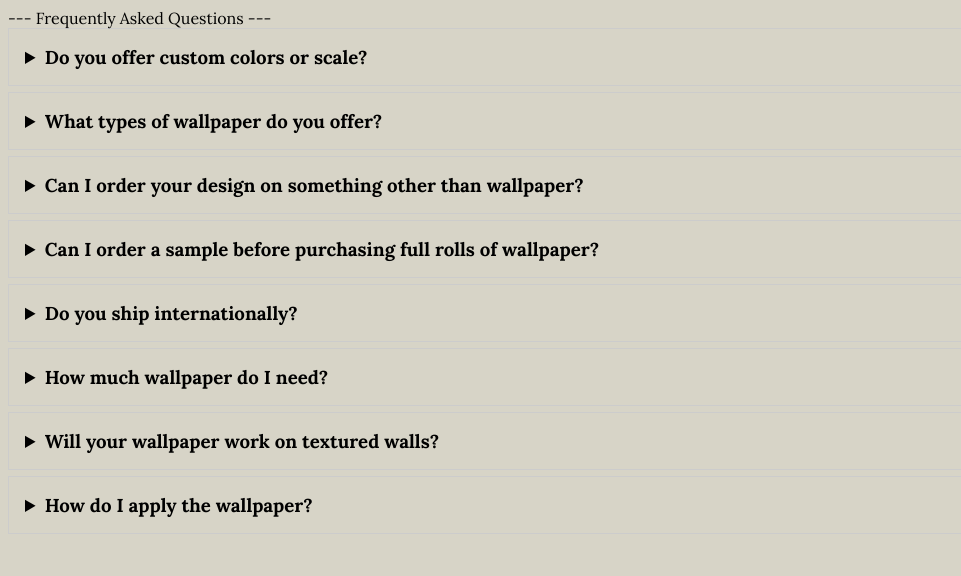
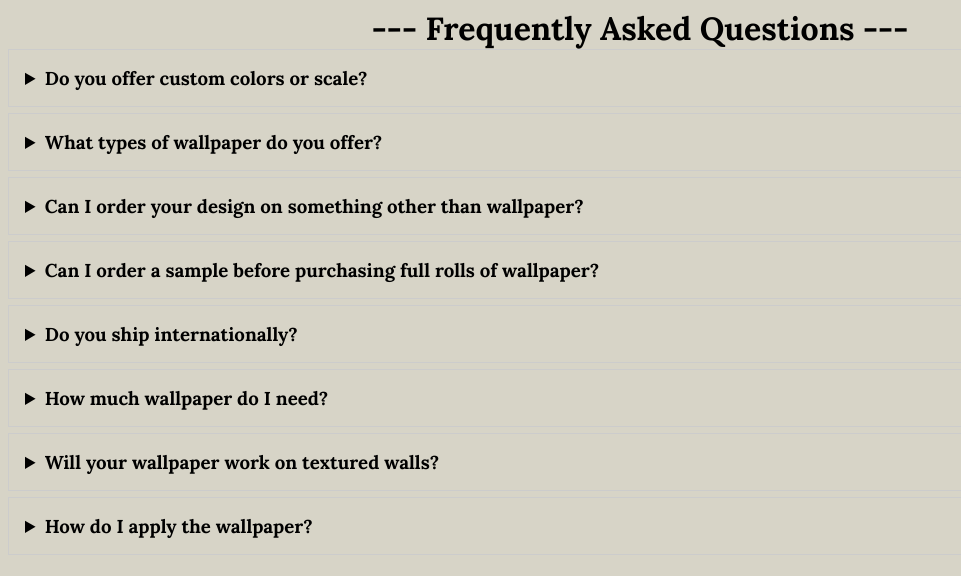
Before and after one commit to nicoletoerberart-dot/FAQ, a plain HTML site: page index.html in a window 1280 px wide. Shown: the whole page, without its empty margins (0-961 px from the left). Drawn offline with Linux system fonts and the light colour scheme.

Commit message:
Update index.html
Formatting

```diff
--- a/index.html
+++ b/index.html
@@ -34,6 +34,12 @@
       font-weight: bold;
       font-family: 'Lora', serif;
     }
+  .faq-title {
+  text-align: center;
+  font-size: 24pt;
+  font-weight: bold;
+  font-family: 'Lora', serif;
+}
   </style>
 
 </head>
@@ -80,12 +86,12 @@
     <details>
       <summary>How much wallpaper do I need?</summary>
       <div class="faq-content">
-        Measuring your space is easy - Here’s how to get it right:<br>
+        Measuring your space is easy - Here’s how to get it right:<br><br>
         - Measure the height and width of each wall in feet or inches<br>
         - Include doors and windows in your total width<br>
         - Exclude trim like crown molding or baseboards<br>
         - For walls with varied heights, use the tallest height to ensure design alignment<br>
-        - All wallpaper rolls are 24 inches wide, regardless of type<br>
+        - All wallpaper rolls are 24 inches wide, regardless of type<br><br>
         Just message me if you have any questions or problems!
       </div>
     </details>
@@ -93,7 +99,7 @@
     <details>
       <summary>Will your wallpaper work on textured walls?</summary>
       <div class="faq-content">
-        For the best results, wallpaper should be applied to smooth, clean, and primed surfaces.<br>
+        For the best results, wallpaper should be applied to smooth, clean, and primed surfaces.<br><br>
         - <strong>Smooth walls:</strong> All wallpaper types are suitable.<br>
         - <strong>Orange Peel, Knockdown, or Popcorn walls:</strong> Only Non-pasted or Vinyl wallpaper is recommended.<br><br>
         Even with primer, slightly textured walls may prevent full adhesion for Peel & Stick, Pre-pasted, and Grasscloth. When in doubt, test with a swatch first.
@@ -103,7 +109,7 @@
     <details>
       <summary>How do I apply the wallpaper?</summary>
       <div class="faq-content">
-        Each wallpaper type installs a bit differently:<br>
+        Each wallpaper type installs a bit differently:<br><br>
         - <strong>Peel & Stick –</strong> Just peel off the backing and press to the wall.<br>
         - <strong>Pre-pasted –</strong> Activate with water before hanging.<br>
         - <strong>Traditional (Non-pasted) –</strong> Requires wallpaper paste.<br>
```
